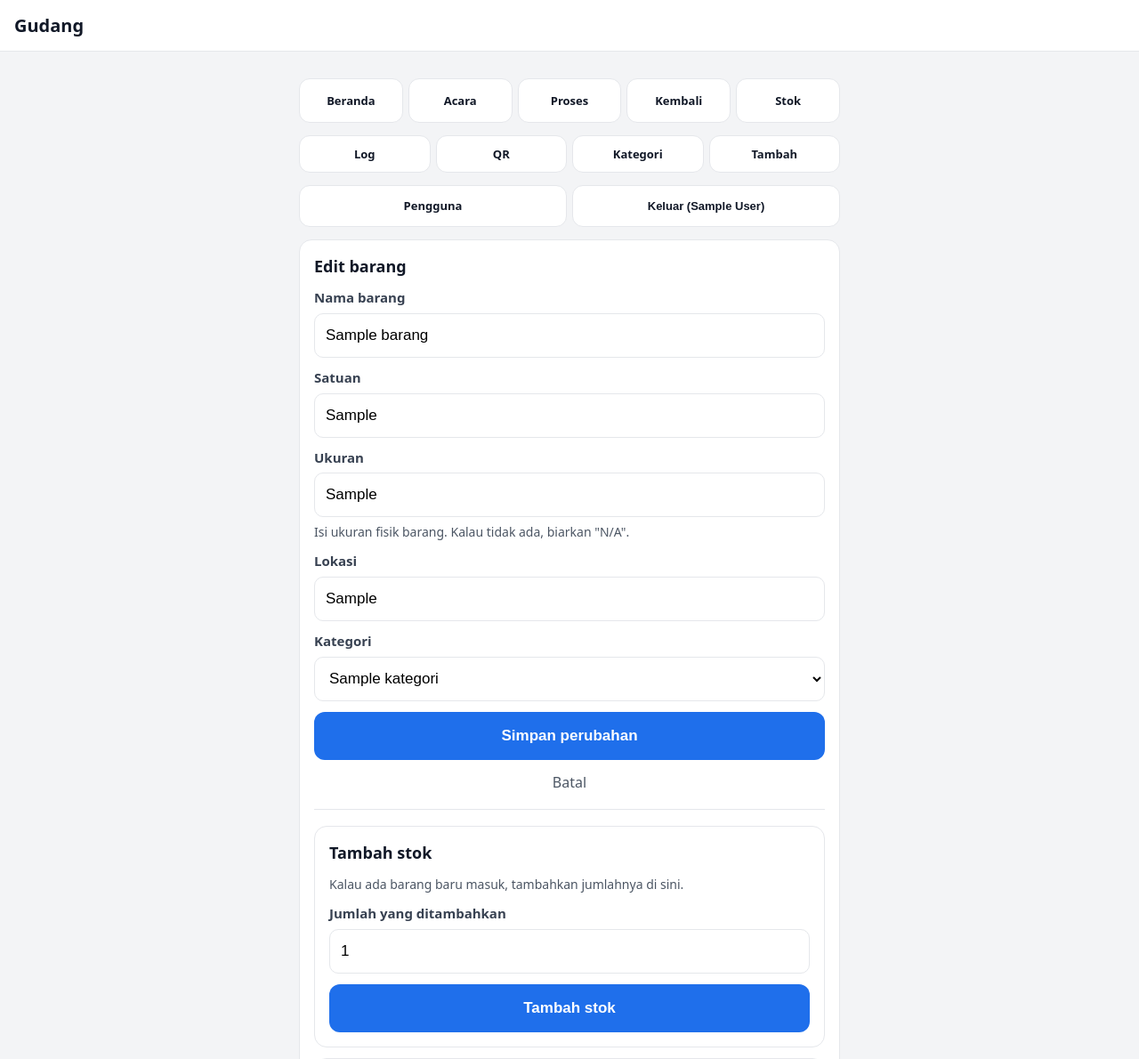
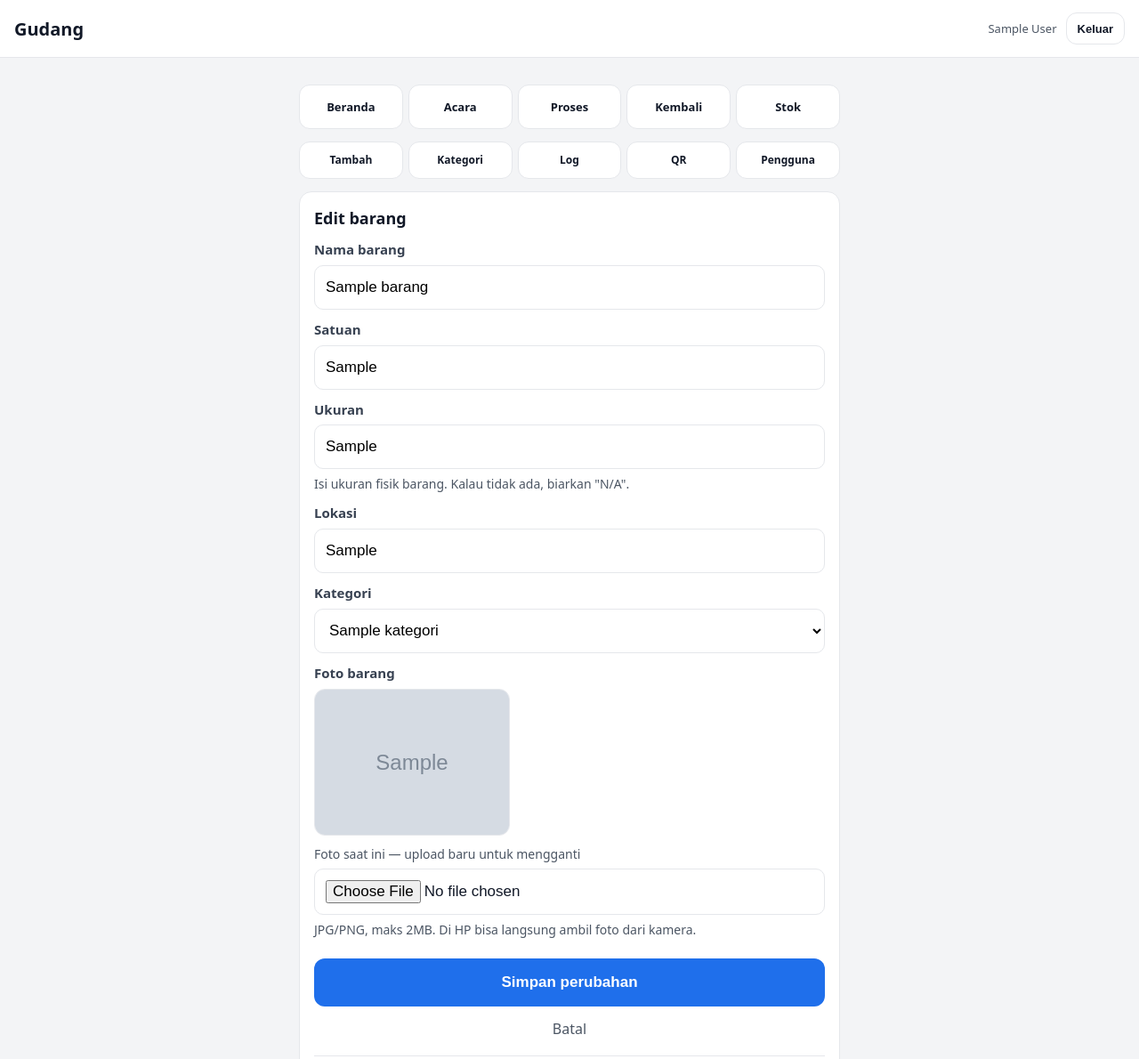
Before and after one commit to FinSensei/gudang_projectmobilelocal, a Laravel app: page /barang/1/edit in a window 1280 px wide. Shown: the top 1190 px of the page at 89% size. Run offline with Laravel 12, Linux system fonts and the light colour scheme; a user stored in the database is signed in; tables that the repository leaves empty hold one stand-in row (values such as "Sample post"); grey boxes marked "Sample" are stand-in pictures; parts of the project's set-up code (start-up, migrations or seed data) failed here and were passed over.

Commit message:
feat: kolom excel stok lengkap, upload foto barang, nav lebih ringkas
Excel Stok (sesuai permintaan):
- Jumlah -> Total Stok (= baik + rusak)
- Tambah kolom Stok Baik & Stok Rusak
- Kolom jadi: No|Kode|Nama|Photo|Total Stok|Stok Baik|Stok Rusak|Ukuran|Keterangan

Foto barang:
- Input file (kamera HP) di halaman Edit + preview foto lama
- Tersimpan di storage/app/public/barang, tampil di halaman scan
- Validasi image max 2MB, foto lama otomatis diganti & dihapus

UI:
- Nav admin 3 baris -> 2 baris (menu utama + alat admin)
- Tombol Keluar dipindah ke header bersama nama user

Tests: 136 passed (367 assertions)

```diff
--- a/app/Http/Controllers/GudangController.php
+++ b/app/Http/Controllers/GudangController.php
@@ -13,6 +13,7 @@ use App\Services\PengembalianService;
 use App\Services\CheckoutService;
 use Illuminate\Http\Request;
 use Illuminate\Support\Facades\DB;
+use Illuminate\Support\Facades\Storage;
 use Illuminate\Support\Str;
 
 class GudangController extends Controller
@@ -364,8 +365,21 @@ class GudangController extends Controller
             'ukuran'      => 'nullable|string|max:50',
             'lokasi'      => 'nullable|string|max:100',
             'kategori_id' => 'nullable|exists:kategori,id',
+            'foto'        => 'nullable|image|max:2048',
         ]);
+
         $data['ukuran'] = ($data['ukuran'] ?? '') !== '' ? $data['ukuran'] : 'N/A';
+
+        // Upload foto baru (opsional)
+        if ($request->hasFile('foto')) {
+            // hapus foto lama
+            if ($barang->foto && Storage::disk('public')->exists($barang->foto)) {
+                Storage::disk('public')->delete($barang->foto);
+            }
+            $data['foto'] = $request->file('foto')->store('barang', 'public');
+        } else {
+            unset($data['foto']);
+        }
 
         $barang->update($data);
         LogAktivitas::create(['aksi'=>'edit_barang','entitas'=>'barang','keterangan'=>$barang->nama_barang]);
--- a/resources/views/gudang/barang_edit.blade.php
+++ b/resources/views/gudang/barang_edit.blade.php
@@ -3,7 +3,7 @@
 @section('content')
 <div class="card">
   <h2>Edit barang</h2>
-  <form method="POST" action="/barang/{{ $barang->id }}">
+  <form method="POST" action="/barang/{{ $barang->id }}" enctype="multipart/form-data">
     @csrf
     @method('PUT')
     <label>Nama barang</label>
@@ -26,6 +26,17 @@
         <option value="{{ $k->id }}" {{ $barang->kategori_id == $k->id ? 'selected' : '' }}>{{ $k->nama_kategori }}</option>
       @endforeach
     </select>
+
+    <label>Foto barang</label>
+    @if($barang->foto)
+      <div style="margin:6px 0">
+        <img src="{{ asset('storage/'.$barang->foto) }}" alt="Foto {{ $barang->nama_barang }}"
+             style="width:100%;max-width:220px;border-radius:12px;border:1px solid var(--bd)">
+        <div class="muted" style="margin-top:4px">Foto saat ini — upload baru untuk mengganti</div>
+      </div>
+    @endif
+    <input name="foto" type="file" accept="image/*" capture="environment">
+    <p class="hint">JPG/PNG, maks 2MB. Di HP bisa langsung ambil foto dari kamera.</p>
 
     <button type="submit">Simpan perubahan</button>
     <a href="/" class="back">Batal</a>
--- a/resources/views/gudang/layout.blade.php
+++ b/resources/views/gudang/layout.blade.php
@@ -99,6 +99,15 @@
 <body>
 <header>
   <span class="title">Gudang</span>
+  @auth
+    <div style="margin-left:auto;display:flex;align-items:center;gap:10px">
+      <span style="font-size:13px;color:var(--mut)">{{ auth()->user()->name }}</span>
+      <form method="POST" action="/logout" style="margin:0">
+        @csrf
+        <button type="submit" class="sec" style="min-height:36px;margin:0;width:auto;padding:8px 12px;font-size:13px">Keluar</button>
+      </form>
+    </div>
+  @endauth
 </header>
 <div class="wrap">
   @if(session('ok'))<div class="msg ok">{{ session('ok') }}</div>@endif
@@ -107,6 +116,7 @@
 
   @auth
     @if(auth()->user()->role === 'admin')
+      {{-- Baris 1: menu utama --}}
       <nav>
         <a href="/">Beranda</a>
         <a href="/acara">Acara</a>
@@ -115,32 +125,19 @@
         <a href="/restock">Stok</a>
       </nav>
 
-      <nav style="grid-template-columns:repeat(4,1fr);margin:0 0 14px">
-        <a href="/log" style="min-height:42px;font-size:13px">Log</a>
-        <a href="/qr" style="min-height:42px;font-size:13px">QR</a>
-        <a href="/kategori" style="min-height:42px;font-size:13px">Kategori</a>
-        <a href="/barang" style="min-height:42px;font-size:13px">Tambah</a>
-      </nav>
-
-      <nav style="grid-template-columns:repeat(2,1fr);margin:0 0 14px">
-        <a href="/users" style="min-height:42px;font-size:13px">Pengguna</a>
-        <form method="POST" action="/logout" style="margin:0">
-          @csrf
-          <button type="submit" class="sec" style="min-height:42px;margin:0;width:100%;font-size:13px">Keluar ({{ auth()->user()->name }})</button>
-        </form>
+      {{-- Baris 2: alat admin --}}
+      <nav style="grid-template-columns:repeat(5,1fr);margin:0 0 14px">
+        <a href="/barang" style="min-height:42px;font-size:12px">Tambah</a>
+        <a href="/kategori" style="min-height:42px;font-size:12px">Kategori</a>
+        <a href="/log" style="min-height:42px;font-size:12px">Log</a>
+        <a href="/qr" style="min-height:42px;font-size:12px">QR</a>
+        <a href="/users" style="min-height:42px;font-size:12px">Pengguna</a>
       </nav>
     @else
       {{-- Pekerja: hanya scan kamera & detail hasil scan --}}
       <nav style="grid-template-columns:1fr">
         <a href="/scan">Scan QR Barang</a>
       </nav>
-      <nav style="grid-template-columns:1fr;margin:0 0 14px">
-        <form method="POST" action="/logout" style="margin:0">
-          @csrf
-          <button type="submit" class="sec" style="min-height:42px;margin:0;width:100%;font-size:13px">Keluar ({{ auth()->user()->name }})</button>
-        </form>
-      </nav>
-      <p class="hint" style="text-align:center;margin-top:-6px">Pekerja hanya bisa melihat stok via QR. Hubungi admin untuk mengubah data.</p>
     @endif
   @endauth
 
--- a/resources/views/gudang/scan.blade.php
+++ b/resources/views/gudang/scan.blade.php
@@ -19,6 +19,10 @@
 <body>
 <div class="wrap">
   <div class="card">
+    @if($b->foto)
+      <img src="{{ asset('storage/'.$b->foto) }}" alt="Foto {{ $b->nama_barang }}"
+           style="width:100%;max-height:240px;object-fit:cover;border-radius:12px;margin-bottom:12px">
+    @endif
     <h1>{{ $b->nama_barang }}</h1>
     <div class="muted">{{ $b->lokasi ?: 'tanpa lokasi' }}</div>
     @if($b->ukuran)
```
Also changed, not shown: app/Services/ExcelExportService.php (+10 -8 lines), tests/Feature/BarangFotoTest.php (added, +114 -0 lines), tests/Feature/ExcelStokFormatTest.php (+10 -6 lines), tests/Feature/ExcelStokKolomTest.php (added, +73 -0 lines).
